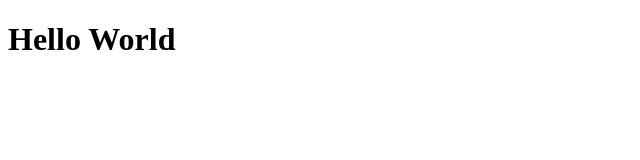
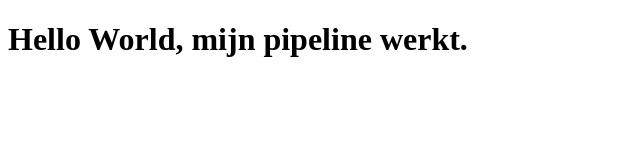
Before and after one commit to egschipp/my-first-github-project, a plain HTML site: page index.html in a window 1280 px wide. Shown: the whole page, without its empty margins (0-640 px from the left). Drawn offline with Linux system fonts and the light colour scheme.

Commit message:
Update hello text

```diff
--- a/index.html
+++ b/index.html
@@ -6,6 +6,6 @@
     <title>Hello World</title>
   </head>
   <body>
-    <h1>Hello World</h1>
+    <h1>Hello World, mijn pipeline werkt.</h1>
   </body>
 </html>
```
